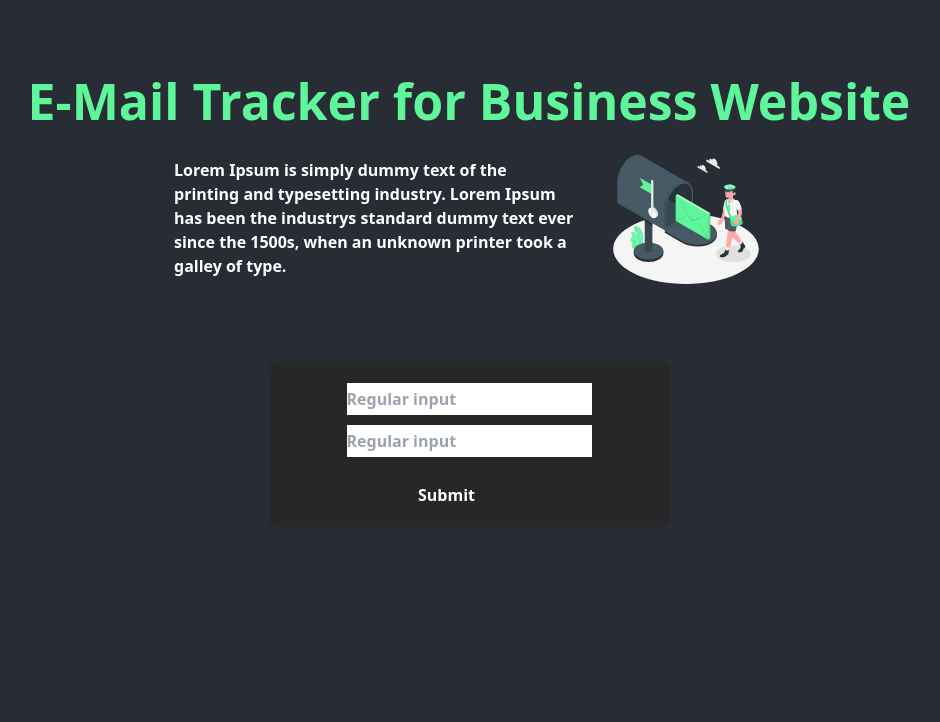
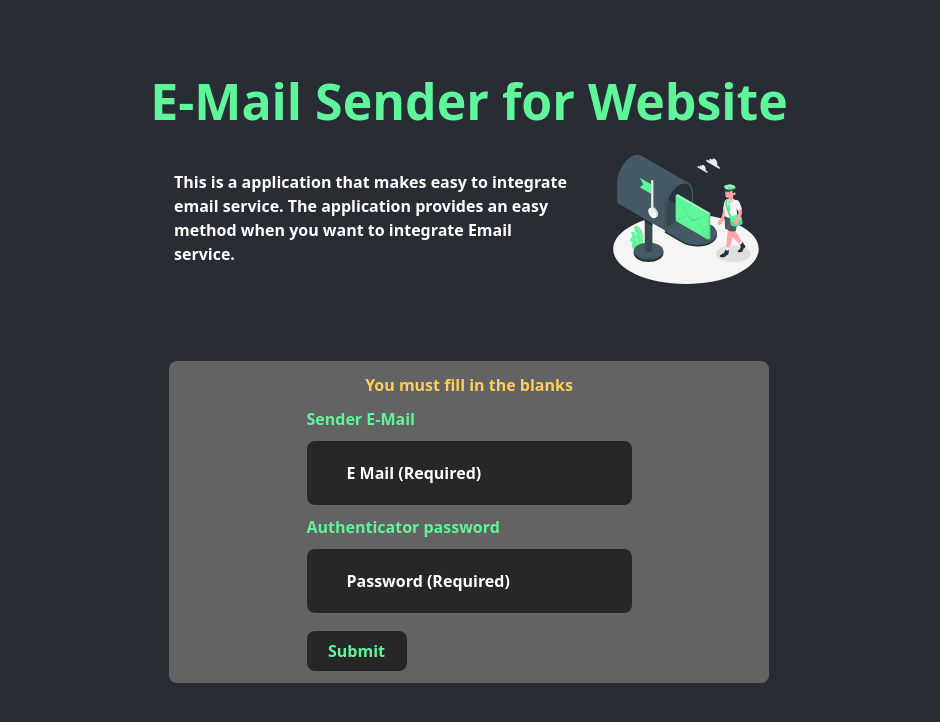
Before and after one commit to fport/spacez-link, a Next.js app: page / in a window 1280 px wide. Both pictures are taken after typing "Sample", "Sample123" into the empty fields and a click on the button "Submit". Shown: the top 722 px of the page, without its empty margins (171-1111 px from the left). Built offline with nearby package versions, Linux system fonts and the light colour scheme; no server answers.

Commit message:
:art: feat: style info component
feat: style info component

```diff
--- a/components/hero/index.js
+++ b/components/hero/index.js
@@ -5,13 +5,11 @@ import { Postman } from '@svg';
 export default function Hero() {
   return (
     <div className={styles.container}>
-      <h2 className={styles.heroTitle}>E-Mail Tracker for Business Website</h2>
+      <h2 className={styles.heroTitle}>E-Mail Sender for Website</h2>
 
       <div className={styles.content}>
         <p className={styles.contentText}>
-          Lorem Ipsum is simply dummy text of the printing and typesetting
-          industry. Lorem Ipsum has been the industrys standard dummy text ever
-          since the 1500s, when an unknown printer took a galley of type.
+            This is a application that makes easy to integrate email service. The application provides an easy method when you want to integrate Email service.
         </p>
         <Postman />
       </div>
--- a/components/info/index.js
+++ b/components/info/index.js
@@ -1,18 +1,35 @@
-import React, { useState, useContext } from 'react';
+import React, { useState, useEffect, useContext } from 'react';
 import styles from './index.module.css';
 import { MailContext } from '@cx/MailContext';
 
 export default function Info() {
   const [email, setEmail] = useState('');
   const [pass, setPass] = useState('');
+  const [err, setErr] = useState(false);
 
   const { sendMail } = useContext(MailContext);
+
+  useEffect(() => {
+    if (email && pass) setErr(false);
+  }, [email, pass]);
+
+  /* eslint-disable */
+  const validateEmail = (email) => {
+    return email.match(
+      /^(([^<>()[\]\\.,;:\s@\"]+(\.[^<>()[\]\\.,;:\s@\"]+)*)|(\".+\"))@((\[[0-9]{1,3}\.[0-9]{1,3}\.[0-9]{1,3}\.[0-9]{1,3}\])|(([a-zA-Z\-0-9]+\.)+[a-zA-Z]{2,}))$/
+    );
+  };
+
   const handleSubmit = (e) => {
     e.preventDefault();
-    sendMail({
-      email,
-      pass,
-    });
+    if (email && pass && validateEmail(email)) {
+      sendMail({
+        email,
+        pass,
+      });
+    } else {
+      setErr(true);
+    }
     setEmail('');
     setPass('');
   };
@@ -20,18 +37,25 @@ export default function Info() {
   return (
     <div className={styles.container}>
       <div className={styles.content}>
+        {err && (
+          <span className={styles.errText}>You must fill in the blanks</span>
+        )}
         <form onSubmit={handleSubmit}>
+          <label className={styles.emailLabel}>Sender E-Mail</label>
           <input
             className={styles.contentInput}
             type="text"
-            placeholder="Regular input"
+            placeholder="E Mail (Required)"
             value={email}
             onChange={(e) => setEmail(e.target.value)}
           />
+          <label htmlFor="email-succes" className={styles.emailLabel}>
+            Authenticator password
+          </label>
           <input
             className={styles.contentInput}
             type="password"
-            placeholder="Regular input"
+            placeholder="Password (Required)"
             value={pass}
             onChange={(e) => setPass(e.target.value)}
           />
--- a/components/info/index.module.css
+++ b/components/info/index.module.css
@@ -3,14 +3,22 @@
 }
 
 .content {
-    @apply flex items-center justify-start flex-col w-full text-gray bg-gray w-400 p-large rounded-2xl;
+    @apply flex items-center justify-start flex-col w-full text-gray bg-shadow max-w-600 p-large rounded-2xl;
 }
 
 .contentInput {
-    @apply w-full h-32 flex my-10 max-w-400 border-0;
+    @apply w-full bg-gray h-64 flex my-10 max-w-500 border-0 rounded-2xl placeholder-white px-40 text-secondary;
 }
 
 .btn {
-    @apply text-white p-8 w-200 mt-8;
+    @apply text-secondary bg-gray p-8 w-100 mt-8 rounded-2xl;
 
 }
+
+.emailLabel {
+    @apply text-secondary !important;
+}
+
+.errText {
+    @apply text-warning flex  mb-10;
+}
--- a/tailwind.config.js
+++ b/tailwind.config.js
@@ -1,6 +1,7 @@
 module.exports = {
   purge: [],
   darkMode: false, // or 'media' or 'class'
+  important: true,
   theme: {
     screens: {
       full: { max: '320px' },
@@ -12,6 +13,7 @@ module.exports = {
       xxl: '1536px',
     },
     width: {
+      100: '100px',
       200: '200px',
       400: '400px',
       full: '100%',
@@ -20,8 +22,11 @@ module.exports = {
       '1/4': '25%',
       '1/2': '50%',
       '3/4': '75%',
+      600: '600px',
+      500: '500px',
       400: '400px',
       200: '200px',
+      100: '100px',
       full: '100%',
       max: 'max-content',
     },
```
Also changed, not shown: 1 other file (tests, documents, lock files or other folders).
